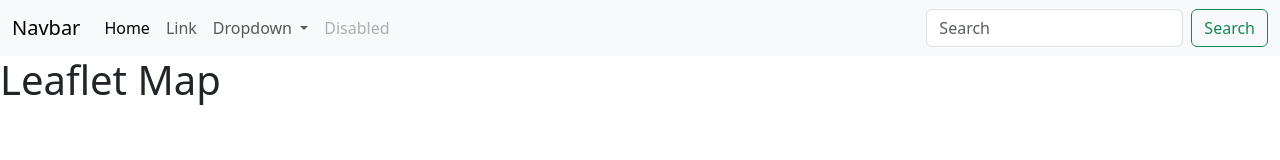
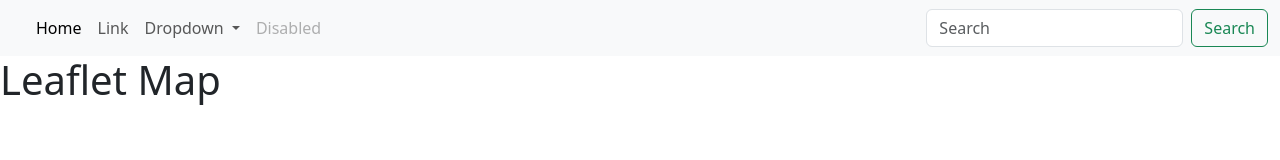
Before and after one commit to Glenix745/IT24A-GLEN-OCMAYON, a plain HTML site: page applet 2.html in a window 1280 px wide. Drawn offline with nearby package versions, Linux system fonts and the light colour scheme.

Commit message:
Added applet-2.js

```diff
--- a/applet 2.html
+++ b/applet 2.html
@@ -29,7 +29,7 @@
 
 <nav class="navbar navbar-expand-lg bg-body-tertiary">
     <div class="container-fluid">
-      <a class="navbar-brand" href="#">Navbar</a>
+      <a class="navbar-brand" href="#"></a>
       <button class="navbar-toggler" type="button" data-bs-toggle="collapse" data-bs-target="#navbarSupportedContent" aria-controls="navbarSupportedContent" aria-expanded="false" aria-label="Toggle navigation">
         <span class="navbar-toggler-icon"></span>
       </button>
```
Also changed, not shown: applet-2.js (added).
